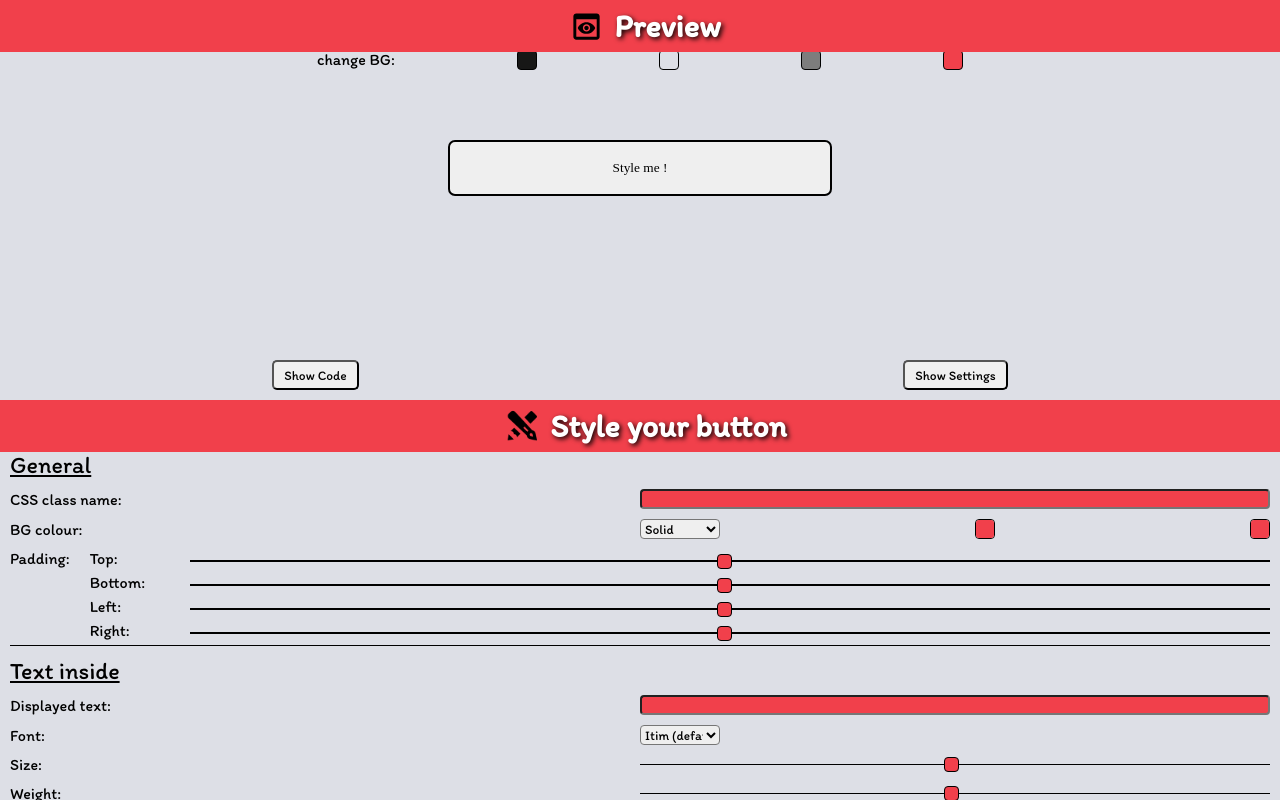
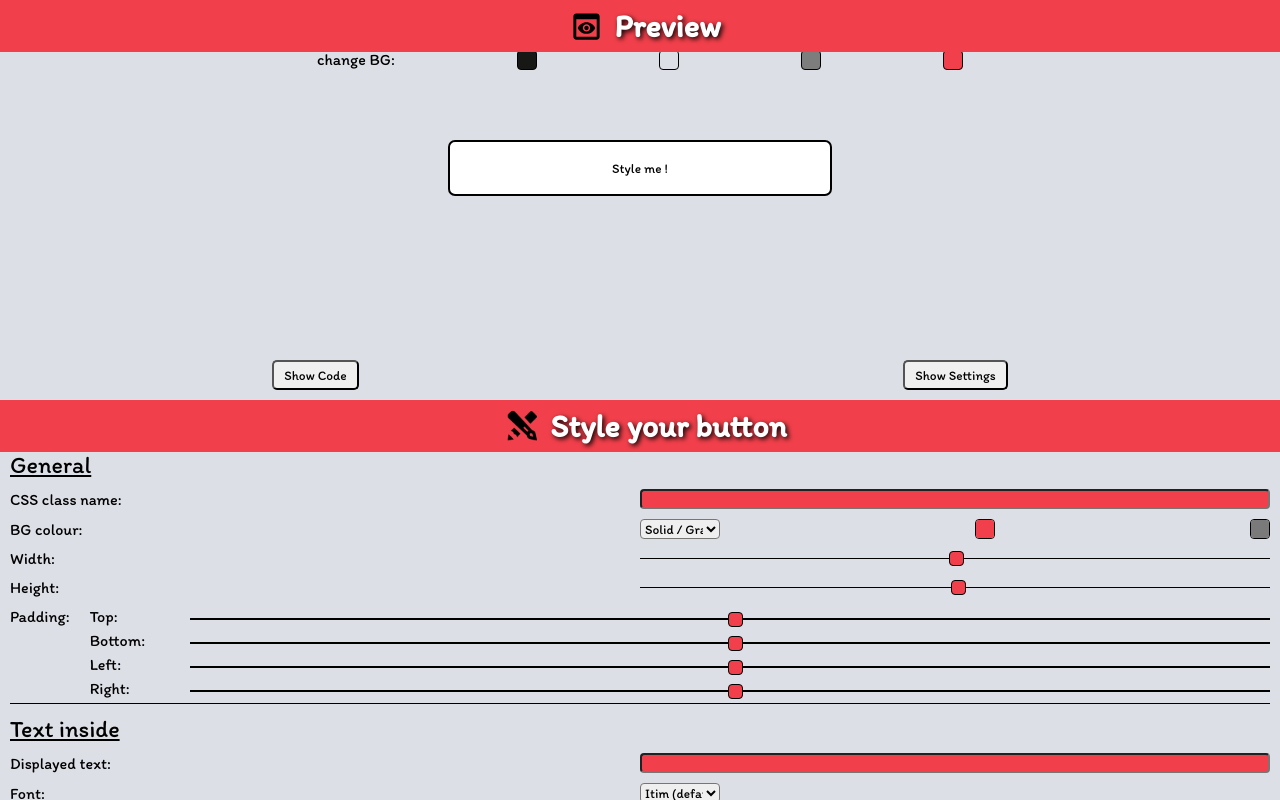
Before and after one commit to Eliswer/Button-generator, a React (Create React App) app in the folder button-generator/: page / in a window 1280 px wide. Built offline with nearby package versions, Linux system fonts and the light colour scheme.

Commit message:
redux - general done

```diff
--- a/button-generator/src/components/ButtonPreview.jsx
+++ b/button-generator/src/components/ButtonPreview.jsx
@@ -16,17 +16,52 @@ function ButtonPreview({ bg, setBG }) {
   )?.borderRadius;
 
   /* Text inside changes */
+  /* DOES NOT WORK ?? */
   const newDisplayedText = useSelector(
     (state) => state.textInside.displayedText
   )?.newText;
 
   const newFont = useSelector((state) => state.textInside.font)?.newFont;
 
-  /*const className = useSelector(
-    (state) => state.general.className
-  )?.newClassName;
+  /* General settings */
+  const newBackgroundType = useSelector(
+    (state) => state.general.backgroundType
+  )?.newColour;
 
-  console.log(className);*/
+  const newSolidColour = useSelector(
+    (state) => state.general.backgroundColourSolid
+  )?.solidColour;
+
+  const newGradientColour = useSelector(
+    (state) => state.general.backgroundColourGradient
+  )?.gradientColour;
+
+  let background = "white";
+
+  if (newBackgroundType === "solid") {
+    background = newSolidColour;
+  } else if (newBackgroundType === "gradient") {
+    background = `linear-gradient(${newSolidColour}, ${newGradientColour})`;
+  }
+
+  const newHeight = useSelector((state) => state.general.height)?.newHeight;
+  const newWidth = useSelector((state) => state.general.width)?.newWidth;
+
+  const newPaddingTop = useSelector(
+    (state) => state.general.paddingTop
+  )?.newPaddingTop;
+
+  const newPaddingBottom = useSelector(
+    (state) => state.general.paddingBottom
+  )?.newPaddingBottom;
+
+  const newPaddingLeft = useSelector(
+    (state) => state.general.paddingLeft
+  )?.newPaddingLeft;
+
+  const newPaddingRight = useSelector(
+    (state) => state.general.paddingRight
+  )?.newPaddingRight;
 
   return (
     <div>
@@ -72,7 +107,14 @@ function ButtonPreview({ bg, setBG }) {
             borderColor: borderColour,
             borderWidth: borderWidth + "px",
             borderRadius: borderRadius + "px",
-            fontFamily: newFont + "" + "sans-serif",
+            /* fontFamily: newFont + " " + "sans-serif",*/
+            background: background,
+            height: newHeight + "px",
+            width: newWidth + "px",
+            paddingTop: newPaddingTop + "px",
+            paddingBottom: newPaddingBottom + "px",
+            paddingLeft: newPaddingLeft + "px",
+            paddingRight: newPaddingRight + "px",
           }}
         >
           Style me !{newDisplayedText}
--- a/button-generator/src/components/CodeToCopy.jsx
+++ b/button-generator/src/components/CodeToCopy.jsx
@@ -5,7 +5,9 @@ import sourceCode from "../icons/Source-code.svg";
 /*import { useSelector } from "react-redux";*/
 
 function CodeToCopy() {
-  /*const className = useSelector((state) => state.general.className);*/
+  /*  const className = useSelector(
+    (state) => state.general.className
+  )?.newClassName;*/
 
   return (
     <div>
--- a/button-generator/src/components/settings/Border.jsx
+++ b/button-generator/src/components/settings/Border.jsx
@@ -56,8 +56,9 @@ function Border() {
                 onChange={handleBorderStyleChange}
                 value={value}
               >
+                <option>Choose</option>
+                <option value="solid">Solid</option>
                 <option value="dotted">Dotted</option>
-                <option value="solid">Solid</option>
                 <option value="dashed">Dashed</option>
                 <option value="double">Double</option>
                 <option value="none">None</option>
--- a/button-generator/src/components/settings/General.jsx
+++ b/button-generator/src/components/settings/General.jsx
@@ -8,6 +8,17 @@ import { generalActions } from "../../store/general";
 
 function General() {
   const [disabled, setDisabled] = useState(true);
+  const [colourValue, setColourValue] = useState("#7a7a7a");
+  const [colourValueSolid, setColourValueSolid] = useState("#f1404b");
+
+  const [heightValue, setHeightValue] = useState("");
+  const [widthValue, setWidthValue] = useState("");
+
+  const [paddingTop, setPaddingTop] = useState("");
+  const [paddingBottom, setPaddingBottom] = useState("");
+  const [paddingLeft, setPaddingLeft] = useState("");
+  const [paddingRight, setPaddingRight] = useState("");
+
   const dispatch = useDispatch();
 
   const handleClassNameChange = (e) => {
@@ -15,11 +26,57 @@ function General() {
   };
 
   const handleColourChoice = (e) => {
-    if (e.target.defaultValue === "solid") {
+    if (e.target.value === "solid") {
       setDisabled(true);
+      setColourValue("#7a7a7a");
     } else if (e.target.value === "gradient") {
       setDisabled(false);
+      setColourValue("#f1404b");
     }
+
+    dispatch(
+      generalActions.changeBackgroundType({ newColour: e.target.value })
+    );
+  };
+
+  const handleWidthChange = (e) => {
+    setWidthValue(e.target.value);
+    dispatch(generalActions.changeWidth({ newWidth: e.target.value }));
+  };
+
+  const handleHeightChange = (e) => {
+    setHeightValue(e.target.value);
+    dispatch(generalActions.changeHeight({ newHeight: e.target.value }));
+  };
+
+  const handlePaddingTopChange = (e) => {
+    setPaddingTop(e.target.value);
+    dispatch(
+      generalActions.changePaddingTop({ newPaddingTop: e.target.value })
+    );
+  };
+
+  const handlePaddingBottomChange = (e) => {
+    setPaddingBottom(e.target.value);
+    dispatch(
+      generalActions.changePaddingBottom({
+        newPaddingBottom: e.target.value,
+      })
+    );
+  };
+
+  const handlePaddingLeftChange = (e) => {
+    setPaddingLeft(e.target.value);
+    dispatch(
+      generalActions.changePaddingLeft({ newPaddingLeft: e.target.value })
+    );
+  };
+
+  const handlePaddingRightChange = (e) => {
+    setPaddingRight(e.target.value);
+    dispatch(
+      generalActions.changePaddingRight({ newPaddingRight: e.target.value })
+    );
   };
 
   return (
@@ -38,20 +95,63 @@ function General() {
           <p>BG colour:</p>
           <div className={"line-flex"}>
             <select name="color" onChange={handleColourChoice}>
-              <option defaultValue="solid">Solid</option>
-              <option defaultValue="gradient">Gradient</option>
+              <option>Solid / Gradient</option>
+              <option value="solid">Solid</option>
+              <option value="gradient">Gradient</option>
             </select>
             <input
               type="color"
               className={"colour-choice"}
-              defaultValue={"#f1404b"}
+              value={colourValueSolid}
+              onChange={(e) => {
+                setColourValueSolid(e.target.value);
+                dispatch(
+                  generalActions.changeBgColourSolid({
+                    solidColour: e.target.value,
+                  })
+                );
+              }}
             ></input>
             <input
               type="color"
               className={"colour-choice"}
-              defaultValue={"#f1404b"}
+              value={colourValue}
+              onChange={(e) => {
+                setColourValue(e.target.value);
+                dispatch(
+                  generalActions.changeBgColourGradient({
+                    gradientColour: e.target.value,
+                  })
+                );
+              }}
               disabled={disabled}
             ></input>
+          </div>
+        </div>
+        <div className={"line"}>
+          <p>Width:</p>
+          <div className={"line-flex"}>
+            <input
+              type="range"
+              min="1"
+              max="300"
+              onChange={handleWidthChange}
+              value={widthValue}
+              className={"slider"}
+            />
+          </div>
+        </div>
+        <div className={"line"}>
+          <p>Height:</p>
+          <div className={"line-flex"}>
+            <input
+              type="range"
+              min="1"
+              max="100"
+              onChange={handleHeightChange}
+              value={heightValue}
+              className={"slider"}
+            />
           </div>
         </div>
         <div className={classes["extended-line"]}>
@@ -63,9 +163,9 @@ function General() {
                 type="range"
                 min="1"
                 max="100"
-                defaultValue="50"
+                value={paddingTop}
+                onChange={handlePaddingTopChange}
                 className={"slider"}
-                id="myRange"
               />
             </div>
             <div className={classes.padding}>
@@ -74,9 +174,9 @@ function General() {
                 type="range"
                 min="1"
                 max="100"
-                defaultValue="50"
+                value={paddingBottom}
+                onChange={handlePaddingBottomChange}
                 className={"slider"}
-                id="myRange"
               />
             </div>
             <div className={classes.padding}>
@@ -85,9 +185,9 @@ function General() {
                 type="range"
                 min="1"
                 max="100"
-                defaultValue="50"
+                value={paddingLeft}
+                onChange={handlePaddingLeftChange}
                 className={"slider"}
-                id="myRange"
               />
             </div>
             <div className={classes.padding}>
@@ -96,9 +196,9 @@ function General() {
                 type="range"
                 min="1"
                 max="100"
-                defaultValue="50"
+                value={paddingRight}
+                onChange={handlePaddingRightChange}
                 className={"slider"}
-                id="myRange"
               />
             </div>
           </div>
--- a/button-generator/src/store/general.js
+++ b/button-generator/src/store/general.js
@@ -5,12 +5,14 @@ const generalSlice = createSlice({
   initialState: {
     className: "",
     backgroundType: "",
-    backgroundSolid: "",
-    backgroundGradient: "",
+    backgroundColourSolid: "",
+    backgroundColourGradient: "",
     paddingTop: "",
     paddingRight: "",
     paddingBottom: "",
     paddingLeft: "",
+    width: "",
+    height: "",
   },
   reducers: {
     changeClassName(state, action) {
@@ -21,6 +23,38 @@ const generalSlice = createSlice({
       const newBackgroundType = action.payload;
       state.backgroundType = newBackgroundType;
     },
+    changeBgColourSolid(state, action) {
+      const newSolidColour = action.payload;
+      state.backgroundColourSolid = newSolidColour;
+    },
+    changeBgColourGradient(state, action) {
+      const newGradientColour = action.payload;
+      state.backgroundColourGradient = newGradientColour;
+    },
+    changePaddingTop(state, action) {
+      const newPaddingTop = action.payload;
+      state.paddingTop = newPaddingTop;
+    },
+    changePaddingBottom(state, action) {
+      const newPaddingBottom = action.payload;
+      state.paddingBottom = newPaddingBottom;
+    },
+    changePaddingLeft(state, action) {
+      const newPaddingLeft = action.payload;
+      state.paddingLeft = newPaddingLeft;
+    },
+    changePaddingRight(state, action) {
+      const newPaddingRight = action.payload;
+      state.paddingRight = newPaddingRight;
+    },
+    changeWidth(state, action) {
+      const newWidth = action.payload;
+      state.width = newWidth;
+    },
+    changeHeight(state, action) {
+      const newHight = action.payload;
+      state.height = newHight;
+    },
   },
 });
 
--- a/button-generator/src/styles/button-preview.module.css
+++ b/button-generator/src/styles/button-preview.module.css
@@ -30,6 +30,8 @@
   margin-top: 70px;
   border: 2px solid black;
   border-radius: 7px;
+  text-align: center;
+  align-items: center;
 }
 
 .button-preview-wrapper {
```
